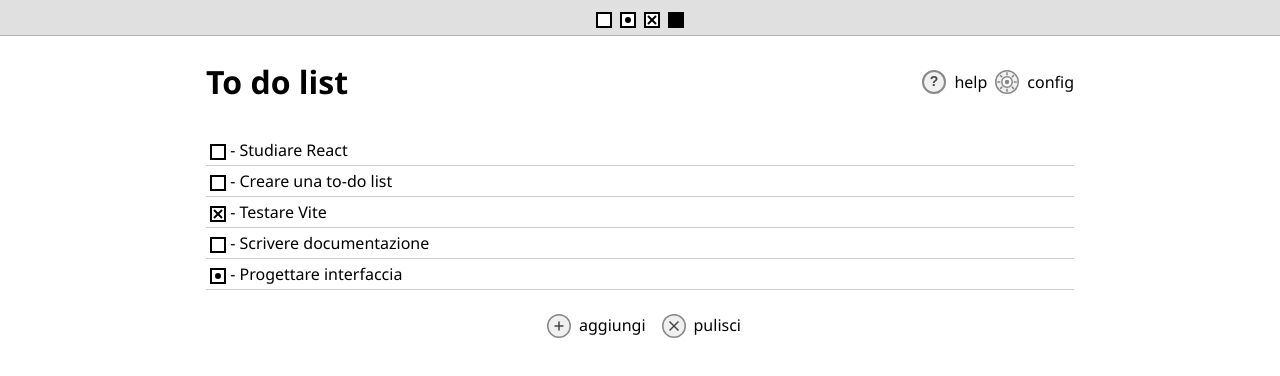
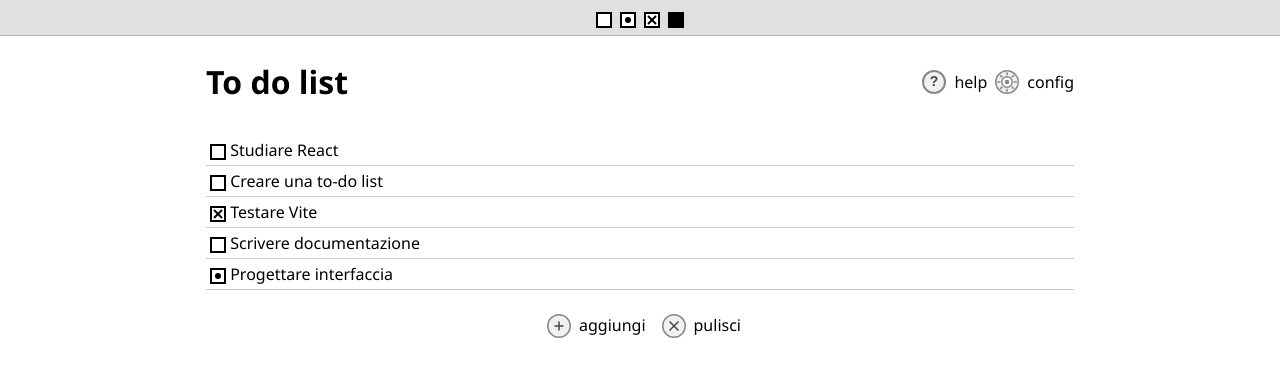
Before and after one commit to sensorario/quadrato, a React (Vite) app: page / in a window 1280 px wide. Shown: the top 376 px of the page. Built offline with nearby package versions, Linux system fonts and the light colour scheme.

Commit message:
feat(task): use red color for expired tasks

```diff
--- a/src/components/TaskList.tsx
+++ b/src/components/TaskList.tsx
@@ -35,6 +35,7 @@ export const TaskList = ({ tasks, onTaskClick, updateTaskTitle, editable, projec
                 return `<a href="${url}" class="task-link" target="_blank" rel="noopener noreferrer">${url}</a>`;
             });
         }
+        const isExpired = dateTimeEnabled && task.dateTime && new Date(task.dateTime) < new Date();
         return (
             <li
                 key={task.id}
@@ -49,17 +50,18 @@ export const TaskList = ({ tasks, onTaskClick, updateTaskTitle, editable, projec
                         whiteSpace: 'nowrap',
                         overflow: 'hidden',
                         textOverflow: 'ellipsis',
-                        minWidth: 0
+                        minWidth: 0,
+                        color: isExpired ? 'red' : undefined
                     }}
                     onClick={() => onTaskClick(task.id)}>
                     <strong>{STATUS[task.status]}</strong>
+                    {dateTimeEnabled && task.dateTime && (
+                        <span style={{ margin: '0 4px', color: '#666' }}>[{new Date(task.dateTime).toLocaleString()}]</span>
+                    )}
                     {projectEditable && task.project && (
                         <span style={{ margin: '0 4px', color: '#666' }}>({task.project})</span>
                     )}
-                    {dateTimeEnabled && task.dateTime && (
-                        <span style={{ margin: '0 4px', color: '#666' }}>[{new Date(task.dateTime).toLocaleString()}]</span>
-                    )}
-                    {' - '}<span dangerouslySetInnerHTML={{ __html: title }} />
+                    {' '}<span dangerouslySetInnerHTML={{ __html: title }} />
                 </span>
                 {editable && hoveredId === task.id && (
                     <span style={{ marginLeft: '1rem', cursor: 'pointer' }} title="Modifica" onClick={e => { e.stopPropagation(); handleEditClick(task); }}>
```
